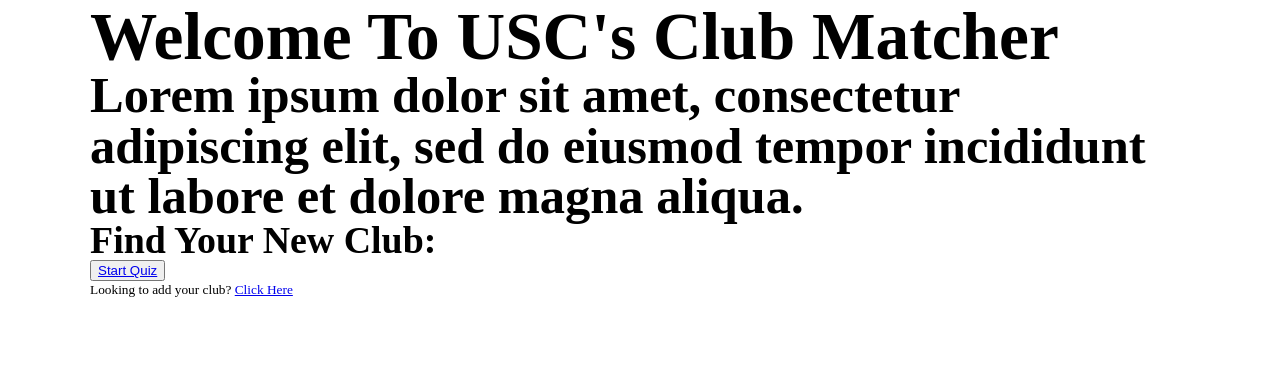
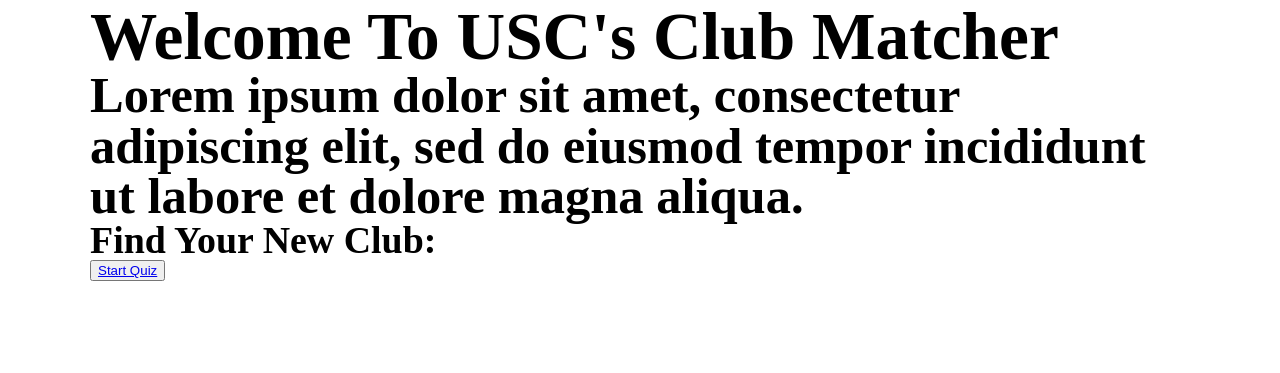
Before and after one commit to gpimlatt/Club_Matching, a Flask app: page / in a window 1280 px wide. Shown: the part 316-689 px from the top of the page. Run offline with Flask 2, Linux system fonts and the light colour scheme.

Commit message:
Remove link to register a new account

```diff
--- a/clubmatcher/templates/pages/index.html
+++ b/clubmatcher/templates/pages/index.html
@@ -14,9 +14,5 @@
         <button>
             <a href="{{ url_for('main.quiz') }}">Start Quiz</a>
         </button>
-        {% if not current_user.is_authenticated %}
-            <br>
-            <small>Looking to add your club? <a href="{{ url_for('main.register') }}">Click Here</a></small>
-        {% endif %}
     </div>
 {% endblock content %}
```
